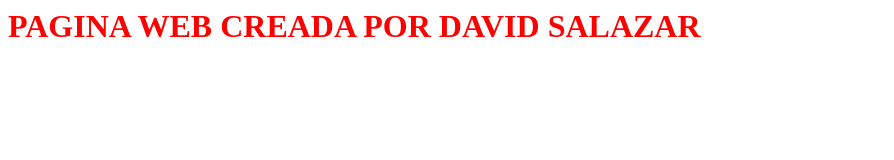
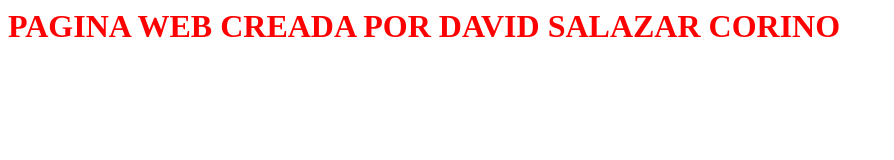
Before and after one commit to davidsalazarcorino/primer-repositorio-de-david, a plain HTML site: page index.html in a window 1280 px wide. Shown: the whole page, without its empty margins (0-894 px from the left). Drawn offline with Linux system fonts and the light colour scheme.

Commit message:
Tercer Commit - He añadido mi apellido al titulo de la pagina

```diff
--- a/index.html
+++ b/index.html
@@ -7,7 +7,7 @@
 </head>
 
 	<body>
-		<h1>PAGINA WEB CREADA POR DAVID SALAZAR</h1>
+		<h1>PAGINA WEB CREADA POR DAVID SALAZAR CORINO</h1>
 	</body>
 
 </html>
```
